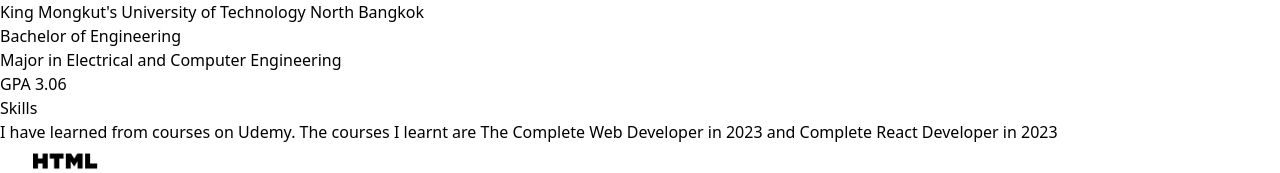
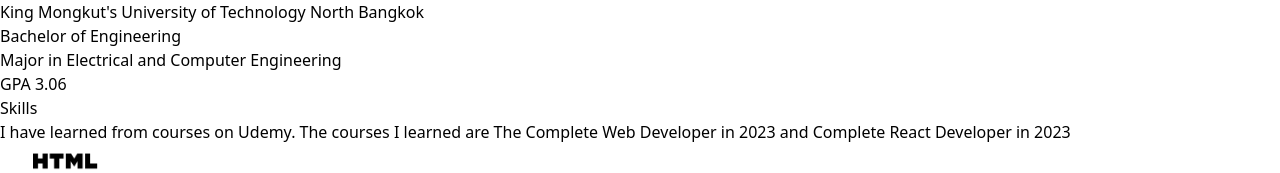
Before and after one commit to bundithir/portfolio, a React (Vite) app: page / in a window 1280 px wide. Shown: the part 843-1016 px from the top of the page. Built offline with nearby package versions, Linux system fonts and the light colour scheme; a web font is replaced by a local one.

Commit message:
wrong word

```diff
--- a/src/components/Skills/Skills.tsx
+++ b/src/components/Skills/Skills.tsx
@@ -7,7 +7,7 @@ const Skills = () =>{
                     <Ping/>
                     <p>Skills</p>
                 </div>
-                <p className="text-center max-w-[500px] mx-auto text-[#8899A6] px-2">I have learned from courses on Udemy. The courses I learnt are <span>
+                <p className="text-center max-w-[500px] mx-auto text-[#8899A6] px-2">I have learned from courses on Udemy. The courses I learned are <span>
                     <a href="https://www.udemy.com/certificate/UC-752af901-062b-455f-b7fe-0e1b3a0a6b66/" target="blank" className="underline">The Complete Web Developer in 2023</a> and <a href="https://www.udemy.com/certificate/UC-4a98c174-42ce-4d04-ad6d-7f2ec6c4284e/" target="blank" className="underline">Complete React Developer in 2023</a>
                 </span>
                 </p>
--- a/src/components/data.tsx
+++ b/src/components/data.tsx
@@ -41,7 +41,7 @@ export const DataProject : data[]= [
     },
     {
         name : 'Pee-ShopTS',
-        details : "Build an e-commerce application using React.ts and API to pull data for products , API for signin-signup , using AntD table for CRUD products for Admin and have Stripe's payment system.",
+        details : "Build an e-commerce application using React.ts and API to pull data for products , API for signin-signup , using AntD table to CRUD products for Admin and have Stripe's payment system.",
         stacks : [
             'Tailwind CSS' , 'React.ts' , 'Express.js' , 'PostgreSQL' ,'Stripe' ,'Ant Design', 'Redux-toolkit'
         ],
```
